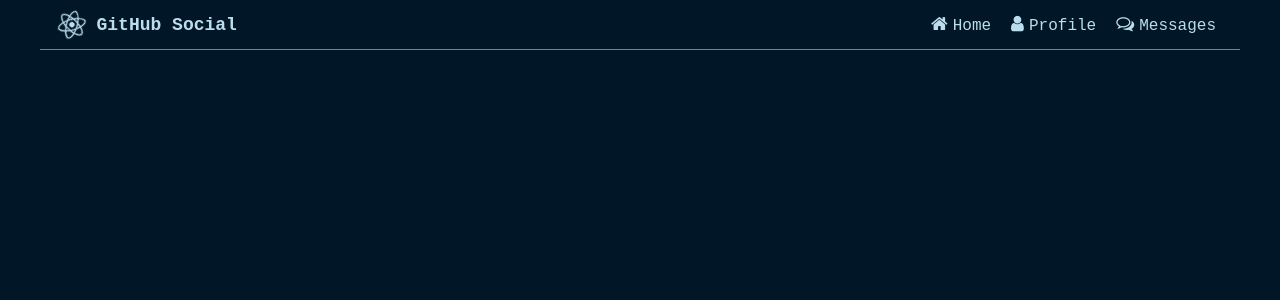
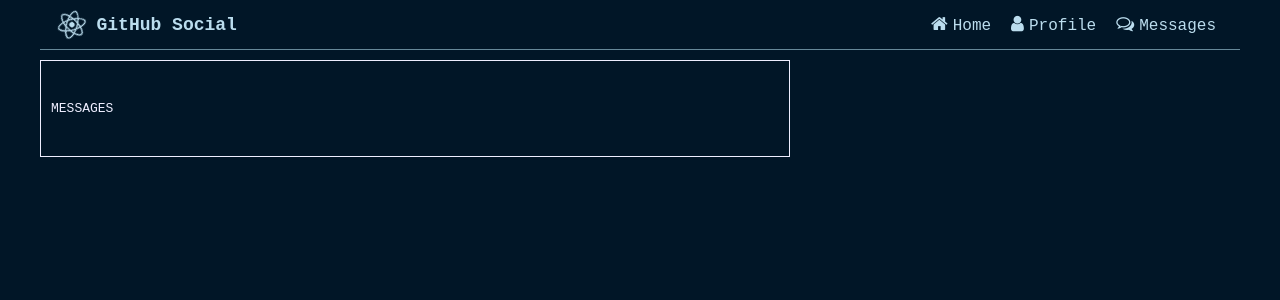
Before and after one commit to oWillianLira/GHS, a React (Create React App) app: page /messages in a window 1280 px wide. Shown: the top 300 px of the page. Built offline with nearby package versions, Linux system fonts and the light colour scheme.

Commit message:
structure with RRD

```diff
--- a/src/components/body/body.css
+++ b/src/components/body/body.css
@@ -0,0 +1,6 @@
+main {
+  border: solid 1px;
+  width: 750px;
+  max-width: 100%;
+  padding: 40px 10px;
+}
--- a/src/components/body/body.js
+++ b/src/components/body/body.js
@@ -3,6 +3,7 @@ import { Switch, Route } from 'react-router-dom';
 
 import Feed from './feed/feed'
 import Profile from './profile/profile'
+import Messages from './messages/messages'
 
 import './body.css'
 
@@ -12,7 +13,9 @@ class Body extends Component {
       <main>
         <Switch>
           <Route exact path="/" component={Feed} />
+          <Route path="/feed" component={Feed} />
           <Route path="/profile" component={Profile} />
+          <Route path="/messages" component={Messages} />
         </Switch>
       </main>
     )
--- /dev/null
+++ b/src/components/body/messages/messages.js
@@ -0,0 +1,7 @@
+import React from 'react';
+
+function messages() {
+  return <div>MESSAGES</div>;
+}
+
+export default messages;
--- a/src/components/header/style.css
+++ b/src/components/header/style.css
@@ -7,6 +7,7 @@ header {
   justify-content: space-between;
   padding: 7px;
   border-bottom: 1px solid var(--mid);
+  margin-bottom: 10px;
 }
 
 header #logo {
```
Also changed, not shown: src/components/body/messages/messages.css (added).
